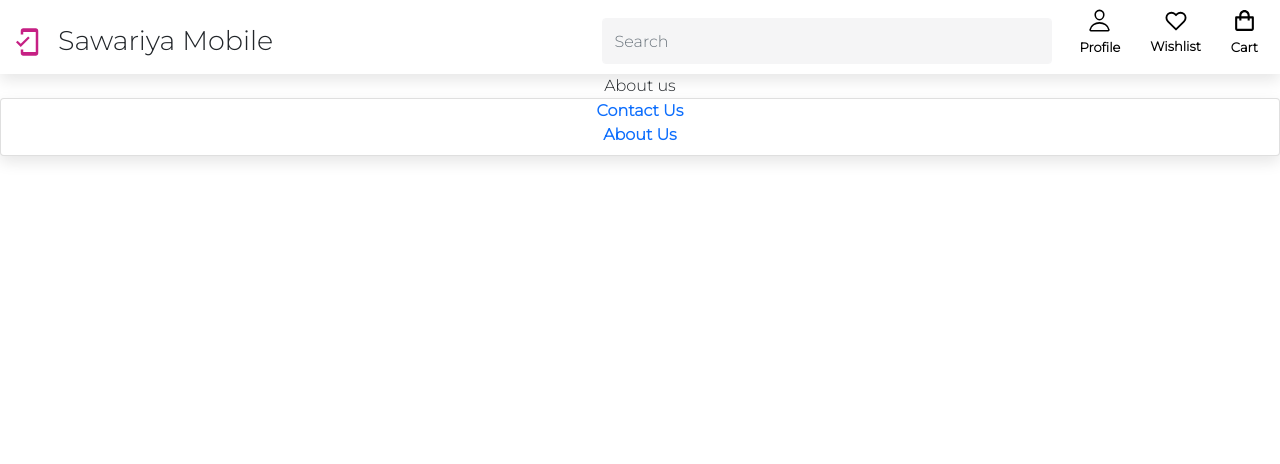
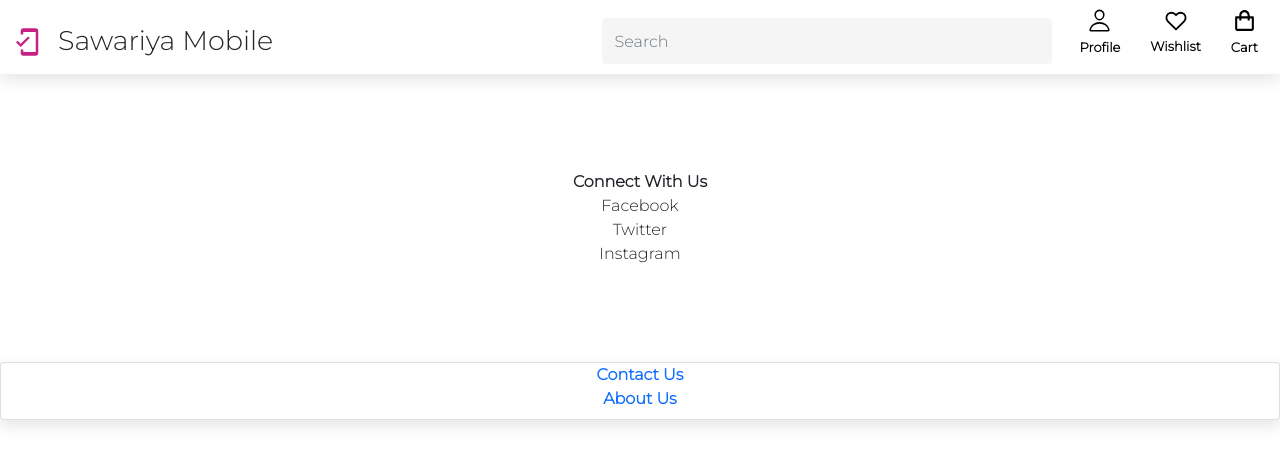
Before and after one commit to chaitali2603/MobileStore, a React (Create React App) app: page /AboutUs in a window 1280 px wide. Shown: the top 464 px of the page. Built offline with nearby package versions, Linux system fonts and the light colour scheme; no server answers.

Commit message:
ContactUs

```diff
--- a/src/Component/Layout/AboutUs.jsx
+++ b/src/Component/Layout/AboutUs.jsx
@@ -11,9 +11,26 @@ export const AboutUs
  = (props) => {
   return(
     <>
+    <br></br>
+    <br></br>
+    <br></br>
+    <br></br>
+    <b><div>
+      Connect With Us
+    </div></b>
     <div>
-      About us
+      Facebook
     </div>
+    <div>
+      Twitter
+    </div>
+    <div>
+      Instagram
+    </div>
+    <br></br>
+    <br></br>
+    <br></br>
+    <br></br>
     </>
    )
   }
--- a/src/Component/Layout/ContactUs/ContactUs.jsx
+++ b/src/Component/Layout/ContactUs/ContactUs.jsx
@@ -10,12 +10,17 @@ export const ContactUs
  = (props) => {
   return(
       <>
-    <div>Shree Sawariyaseth Mobile Shop<br></br>
+    <div>
+    <br></br>
+    <br></br>
+    <br></br>
+    <br></br>
+    <br></br><b>Shree Sawariya Mobile Shop<br></br></b>
       Khodiyar Nagar<br></br>
       New VIP Road<br></br>
       Vadodara-390019.<br></br>
       Mo.- 9857485963<br></br>
-      Shreesawariyasheth@gmail.com
+      Shreesawariya@gmail.com <br></br><br></br><br></br><br></br>
     </div>
     </>
    )
```
